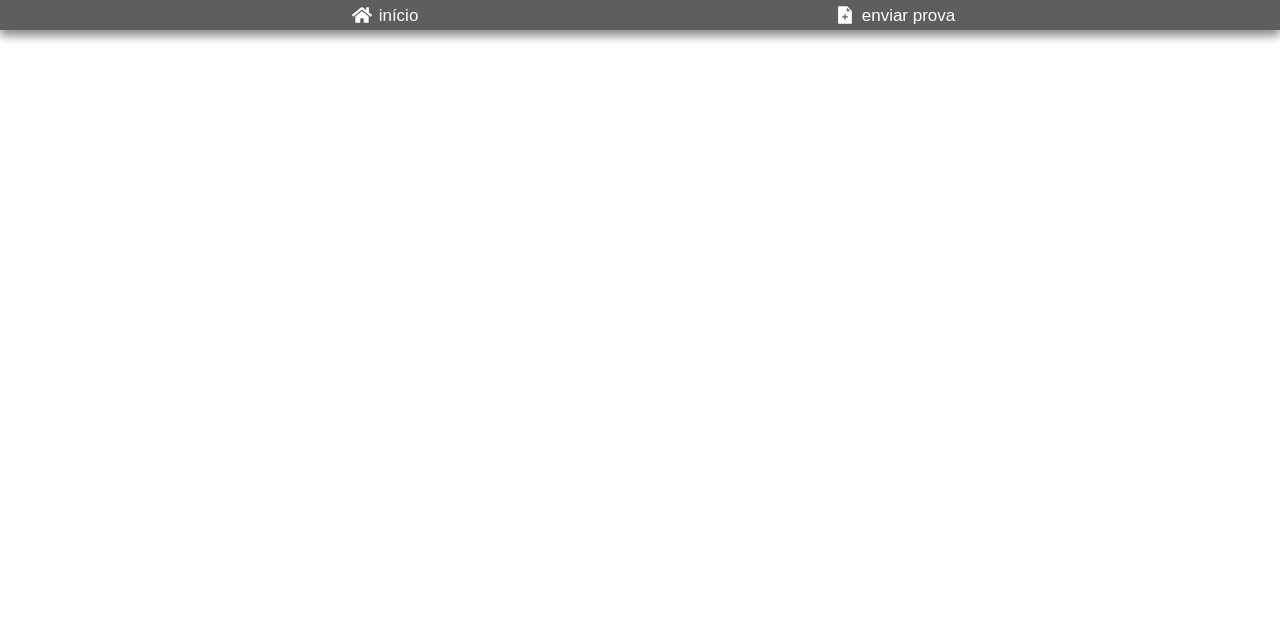
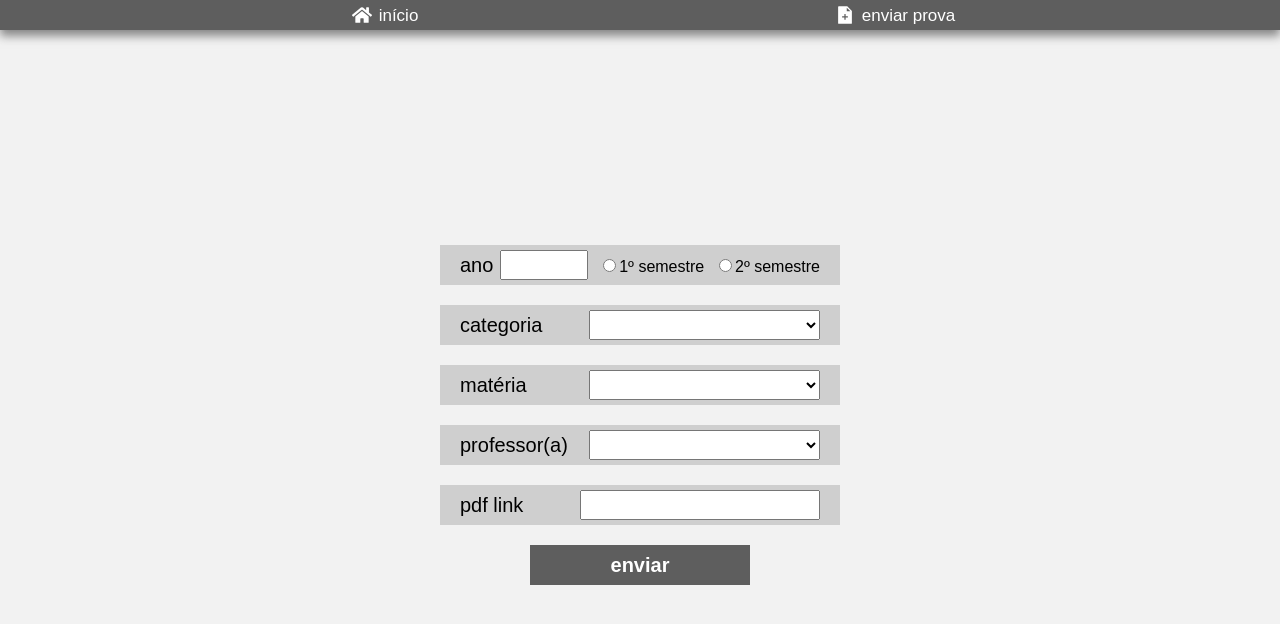
Before and after one commit to iurimp91/repoprovas-front, a React (Create React App) app: page /exam-form in a window 1280 px wide. Shown: the top 624 px of the page. Built offline with nearby package versions, Linux system fonts and the light colour scheme.

Commit message:
Form layout implemented

```diff
--- a/package.json
+++ b/package.json
@@ -6,6 +6,7 @@
     "@testing-library/jest-dom": "^5.14.1",
     "@testing-library/react": "^11.2.7",
     "@testing-library/user-event": "^12.8.3",
+    "dayjs": "^1.10.6",
     "react": "^17.0.2",
     "react-dom": "^17.0.2",
     "react-icons": "^4.2.0",
--- a/src/components/App.js
+++ b/src/components/App.js
@@ -1,5 +1,6 @@
 import { BrowserRouter, Switch, Route } from "react-router-dom";
 import { ResetCSS } from "../styles/ResetCSS.js";
+import ExamForm from "./form/ExamForm.js";
 import Header from "./Header.js";
 import Homepage from "./Homepage.js";
 
@@ -12,6 +13,9 @@ function App() {
         <Route exact path="/">
           <Homepage />
         </Route>
+        <Route exact path="/exam-form">
+          <ExamForm />
+        </Route>
       </Switch>
     </BrowserRouter>
   );
--- /dev/null
+++ b/src/components/form/CategoryInput.js
@@ -0,0 +1,21 @@
+import { Container } from "../../styles/FormFieldsContainer";
+
+export default function CategoryInput({ setCategory }) {
+    const categories = [
+        { id: 1, name: "P1"},
+        { id: 2, name: "P2"},
+        { id: 3, name: "P3"},
+    ];
+
+    return(
+        <Container>
+            <span>categoria</span>
+            <select required id="categories" onChange={(e) => setCategory(e.target.value)} defaultValue="" >
+                <option disabled ></option>
+                {categories.map(category => (
+                    <option key={category.id} value={category.id}>{category.name}</option>
+                ))}
+            </select>
+        </Container>
+    );
+}
--- /dev/null
+++ b/src/components/form/ExamForm.js
@@ -0,0 +1,92 @@
+import styled from "styled-components";
+import { useState } from "react";
+import YearInput from "./YearInput";
+import SemesterInput from "./SemesterInput";
+import CategoryInput from "./CategoryInput";
+import SubjectInput from "./SubjectInput";
+import TeacherInput from "./TeacherInput";
+import PdfLinkInput from "./PdfLinkInput";
+
+export default function ExamForm() {
+    const [year, setYear] = useState("");
+    const [semester, setSemester] = useState();
+    const [category, setCategory] = useState();
+    const [subject, setSubject] = useState();
+    const [teacher, setTeacher] = useState();
+    const [link, setLink] = useState("");
+
+    function insertExam(e) {
+        e.preventDefault();
+    }
+
+    console.log(year);
+    console.log(semester);
+    console.log(category);
+    console.log(subject);
+    console.log(teacher);
+    console.log(link);
+
+    return(
+        <Container>
+            <form onSubmit={insertExam}>
+                <div className="year-semester">
+                    <YearInput year={year} setYear={setYear} />
+                    <SemesterInput setSemester={setSemester} />
+                </div>
+                <CategoryInput setCategory={setCategory} />
+                <SubjectInput setSubject={setSubject} />
+                <TeacherInput setTeacher={setTeacher} />
+                <PdfLinkInput link={link} setLink={setLink} />
+                <button type="submit">enviar</button>
+            </form>
+        </Container>
+    );
+}
+
+const Container = styled.div`
+    width: 100%;
+    height: calc(100vh - 30px);
+    background-color: #f2f2f2;
+    margin-top: 30px;
+    display: flex;
+    flex-direction: column;
+    align-items: center;
+    justify-content: center;
+
+    form {
+        width: 400px;
+        height: auto;
+        display: flex;
+        flex-direction: column;
+        justify-content: center;
+        align-items: center;
+
+        .year-semester {
+            width: inherit;
+            height: 40px;
+            display: flex;
+            justify-content: space-between;
+            align-items: center;
+            background-color: #cfcfcf;
+            margin-bottom: 20px;
+            padding: 0 20px;
+        }
+    }
+
+    button {
+        width: 220px;
+        height: 40px;
+        background-color: #5e5e5e;
+        display: flex;
+        align-items: center;
+        justify-content: center;
+        font-size: 20px;
+        font-weight: 700;
+        color: #ffffff;
+        border: none;
+
+        :hover {
+            background-color: #2e2e2e;
+        }
+    }
+`;
--- /dev/null
+++ b/src/components/form/PdfLinkInput.js
@@ -0,0 +1,15 @@
+import { Container } from "../../styles/FormFieldsContainer";
+
+export default function PdfLinkInput({ link, setLink }) {
+    return(
+        <Container>
+            <span>pdf link</span>
+            <input
+                required
+                type="url"
+                onChange={e => setLink(e.target.value)}
+                value={link}
+            />
+        </Container>
+    );
+}
--- /dev/null
+++ b/src/components/form/SemesterInput.js
@@ -0,0 +1,32 @@
+import styled from "styled-components";
+
+export default function SemesterInput({ setSemester }) {
+    return(
+        <>
+            <div className="legal">
+                <input required type="radio" id="first-semester" name="semester" onChange={(e) => setSemester(e.target.value)} value={1} />
+                <label htmlFor="first-semester"><span>1º semestre</span></label>
+            </div>
+            <div>
+                <input required type="radio" id="second-semester" name="semester" onChange={(e) => setSemester(e.target.value)} value={2} />
+                <label className="oi" htmlFor="second-semester"><span>2º semestre</span></label>
+            </div>
+        </>
+    );
+}
+
+const Container = styled.div`
+    height: inherit;
+    display: flex;
+
+    div {
+        width: 100%;
+        display: flex;
+        align-items: center;
+        justify-content: center;
+
+        input {
+            margin-right: 5px;
+        }
+    }
+`;
--- /dev/null
+++ b/src/components/form/SubjectInput.js
@@ -0,0 +1,21 @@
+import { Container } from "../../styles/FormFieldsContainer";
+
+export default function SubjectInput({ setSubject }) {
+    const subjects = [
+        { id: 1, name: "Cálculo 1"},
+        { id: 2, name: "Cálculo 2"},
+        { id: 3, name: "Mecânica Vetorial"},
+    ];
+
+    return(
+        <Container>
+            <span>matéria</span>
+            <select required id="subjects" onChange={(e) => setSubject(e.target.value)} defaultValue="" >
+                <option disabled ></option>
+                {subjects.map(subject => (
+                    <option key={subject.id} value={subject.id}>{subject.name}</option>
+                ))}
+            </select>
+        </Container>
+    );
+}
--- /dev/null
+++ b/src/components/form/TeacherInput.js
@@ -0,0 +1,21 @@
+import { Container } from "../../styles/FormFieldsContainer";
+
+export default function TeacherInput({ setTeacher }) {
+    const teachers = [
+        { id: 1, name: "Iuri Magnago"},
+        { id: 2, name: "André Amaral"},
+        { id: 3, name: "João Pedro Quirino"},
+    ];
+
+    return(
+        <Container>
+            <span>professor(a)</span>
+            <select required id="teachers" onChange={(e) => setTeacher(e.target.value)} defaultValue="" >
+                <option disabled ></option>
+                {teachers.map(teacher => (
+                    <option key={teacher.id} value={teacher.id}>{teacher.name}</option>
+                ))}
+            </select>
+        </Container>
+    );
+}
--- /dev/null
+++ b/src/components/form/YearInput.js
@@ -0,0 +1,39 @@
+import dayjs from "dayjs";
+import styled from "styled-components";
+
+export default function YearInput({ year, setYear }) {
+    const currentYear = dayjs().year();
+
+    return(
+        <Container>
+            <label>
+                <span>ano</span>
+                <input
+                    required
+                    type="number"
+                    min="2000"
+                    max={currentYear}
+                    onChange={(e) => setYear(e.target.value)}
+                    value={year}
+                />
+            </label>
+        </Container>
+    );
+}
+
+const Container = styled.div`
+    label {
+        display: flex;
+        align-items: center;
+    }
+
+    span {
+        font-size: 20px;
+        margin-right: 7px;
+    }
+
+    input {
+        height: 30px;
+        font-size: 18px;
+    }
+`;
--- /dev/null
+++ b/src/styles/FormFieldsContainer.js
@@ -0,0 +1,28 @@
+import styled from "styled-components";
+
+export const Container = styled.div`
+    width: inherit;
+    height: 40px;
+    display: flex;
+    justify-content: space-between;
+    align-items: center;
+    background-color: #cfcfcf;
+    margin-bottom: 20px;
+    padding: 0 20px;
+
+    span {
+        font-size: 20px;
+        margin-right: 7px;
+    }
+
+    select {
+        width: 231px;
+        height: 30px;
+        font-size: 18px;
+    }
+
+    input {
+        height: 30px;
+        font-size: 18px;
+    }
+`;
--- a/src/styles/ResetCSS.js
+++ b/src/styles/ResetCSS.js
@@ -54,6 +54,10 @@ export const ResetCSS = createGlobalStyle`
         box-sizing: border-box;
     }
 
+    input, span, button, a {
+        font-family: 'Arial';
+    }
+
     strong {
         font-weight: 700;
     }
@@ -61,6 +65,5 @@ export const ResetCSS = createGlobalStyle`
     a {
         text-decoration: none;
         cursor: pointer;
-        font-family: 'Arial';
     }
 `;
```
Also changed, not shown: 1 other file (tests, documents, lock files or other folders).
